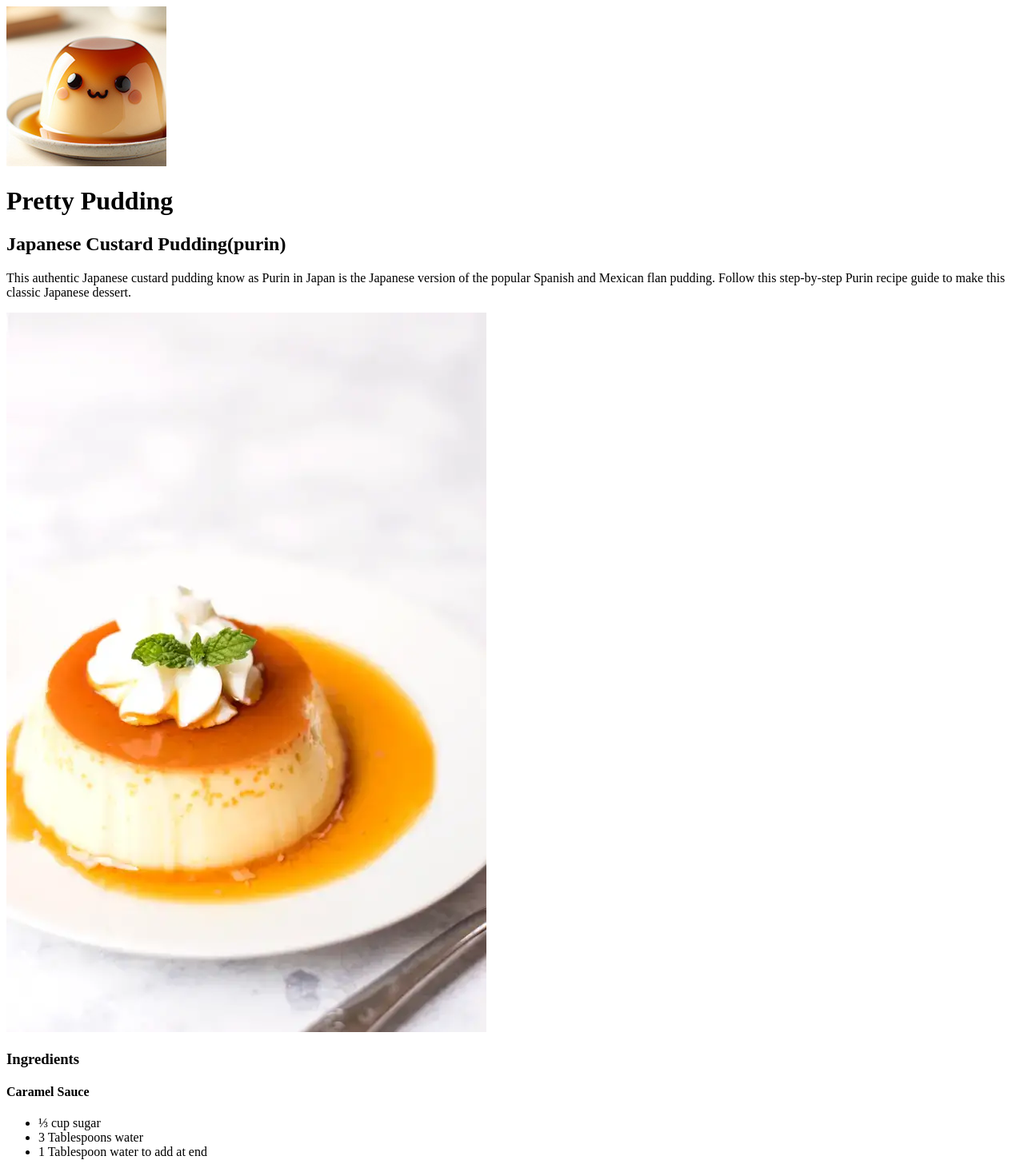
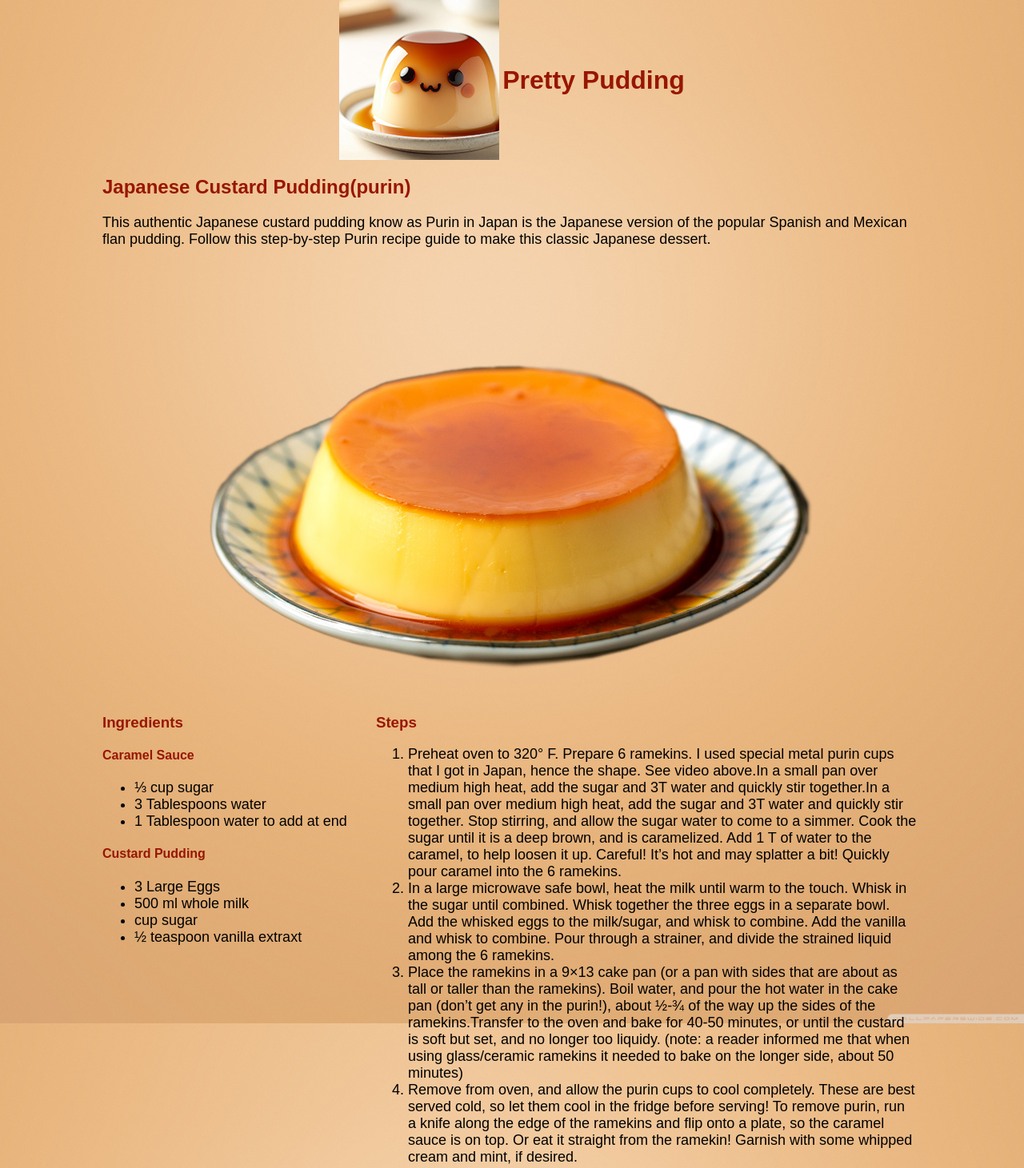
Before and after one commit to ruthdestine/GRA, a plain HTML site: page GRA1750p2ruthdestine2025/index.html in a window 1280 px wide. Shown: the top 1461 px of the page at 80% size. Drawn offline with Linux system fonts and the light colour scheme.

Commit message:
Add files via upload

```diff
--- a/GRA1750p2ruthdestine2025/index.html
+++ b/GRA1750p2ruthdestine2025/index.html
@@ -1,20 +1,67 @@
 <!doctype html>
 <html>
 <head>
+<style>
+
+body {
+    background-image: url("beigewallpaper-2960x2960.jpg");
+    background-size: cover;
+    height: 100vh;
+    background-attachment: fixed;
+    margin: 0;
+}
+
+h1, h2, h3, h4 {
+    color:#981600;
+	font-family: sans-serif;
+}
+	p,li{
+		font-family: sans-serif;
+		font-size: 18px;
+	}
+.logo, h1 {
+    display: inline-block;
+    vertical-align: middle;
+}
+
+header {
+    text-align: center
+}
+
+wrapper {
+    width: 1024px;
+    display: block;
+    margin: auto;
+}
+	section{
+		width:66%;
+		display:inline-block;
+		vertical-align: top;
+
+	}
+	.ingredients{
+		width:33%;
+	}
+	.banner{
+		display: block;
+		width: 80%;
+		margin: auto;
+	}
+</style>
 <meta charset="UTF-8">
 <title>Japanese Custard Pudding | Ruth Destine</title>
 </head>
 
 <body>
 <wrapper>
-  <header> <img src="pudding.jpg"/>
+  <header> <img src="pudding.jpg" class="logo" />
     <h1>Pretty Pudding</h1>
   </header>
   <main>
     <h2>Japanese Custard Pudding(purin)</h2>
     <p>This authentic Japanese custard pudding know as Purin in Japan is the Japanese version of the popular Spanish and Mexican flan pudding. Follow this step-by-step Purin recipe guide to make this classic Japanese dessert.</p>
-    <img src="bakedpuding2.webp" />
-    <section>
+    <img src="bakedpudding2.png" class="banner" />
+    <section class="ingredients">
       <h3>Ingredients</h3>
       <h4>Caramel Sauce</h4>
       <ul>
```
Also changed, not shown: GRA1750p2ruthdestine2025/bakedpudding2.jpg (added), GRA1750p2ruthdestine2025/bakedpudding2.png (added), GRA1750p2ruthdestine2025/beige-studio-background-podium-display-with-shadow-leaves-on-table-top-backdrop-scene-for-product-present-autumn-background-template-platform-banner-for-spring-summer-sale-vector.jpg (added), GRA1750p2ruthdestine2025/beigebackground.jpg (added), GRA1750p2ruthdestine2025/beigewallpaper-2960x2960.jpg (added), GRA1750p2ruthdestine2025/pudding.jpeg (added).
